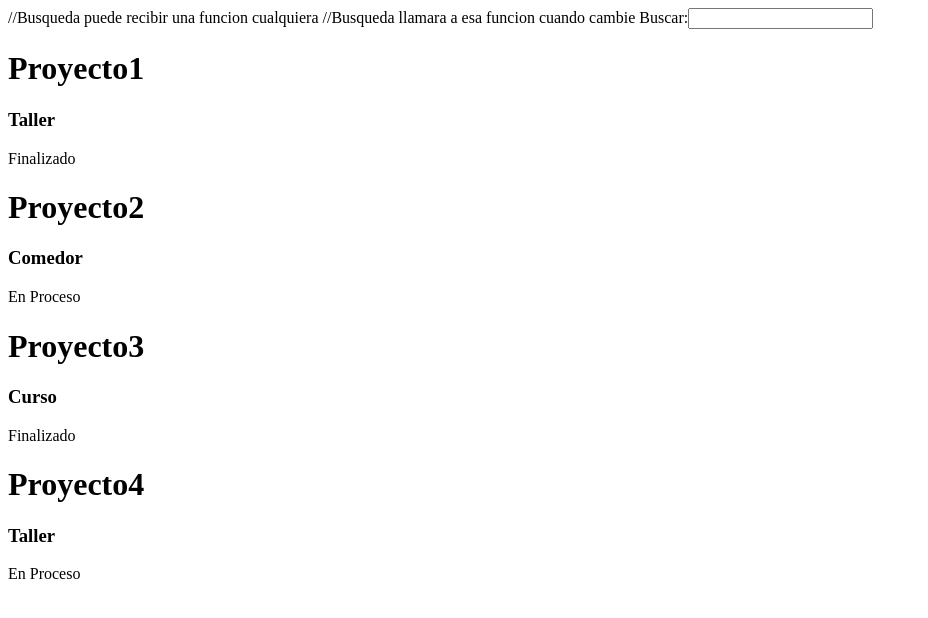
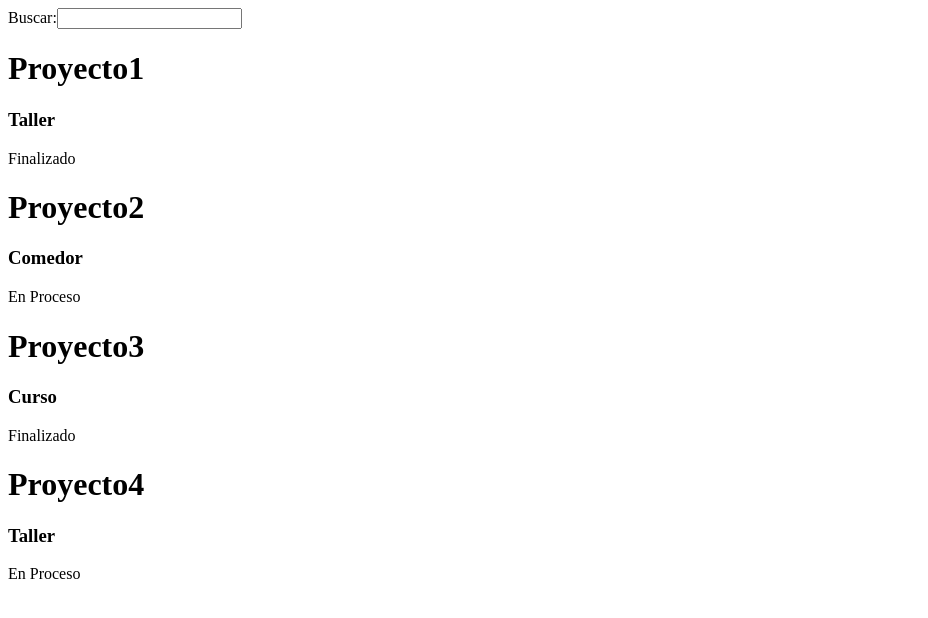
Before and after one commit to Dionicio-Rodrigo/pv_tp3_grupo2, a React (Vite) app: page / in a window 1280 px wide. Shown: the top 618 px of the page, without its empty margins (0-928 px from the left). Built offline with nearby package versions, Linux system fonts and the light colour scheme.

Commit message:
Comenario corregido

```diff
--- a/src/components/ListaProyectos.jsx
+++ b/src/components/ListaProyectos.jsx
@@ -12,8 +12,8 @@ function ListaProyectos() {
 
   return (
     <div className="contenedor">
-      //Busqueda puede recibir una funcion cualquiera //Busqueda llamara a esa
-      funcion cuando cambie
+      {/*Busqueda puede recibir una funcion cualquiera*/
+      /*Busqueda llamara a esa funcion cuando cambie */}
       <Busqueda funcion={mandar}> Buscar:</Busqueda>
       {proyectos.map((proyecto) => (
         <div id={`carta${proyecto.id}`} className="card">
```
